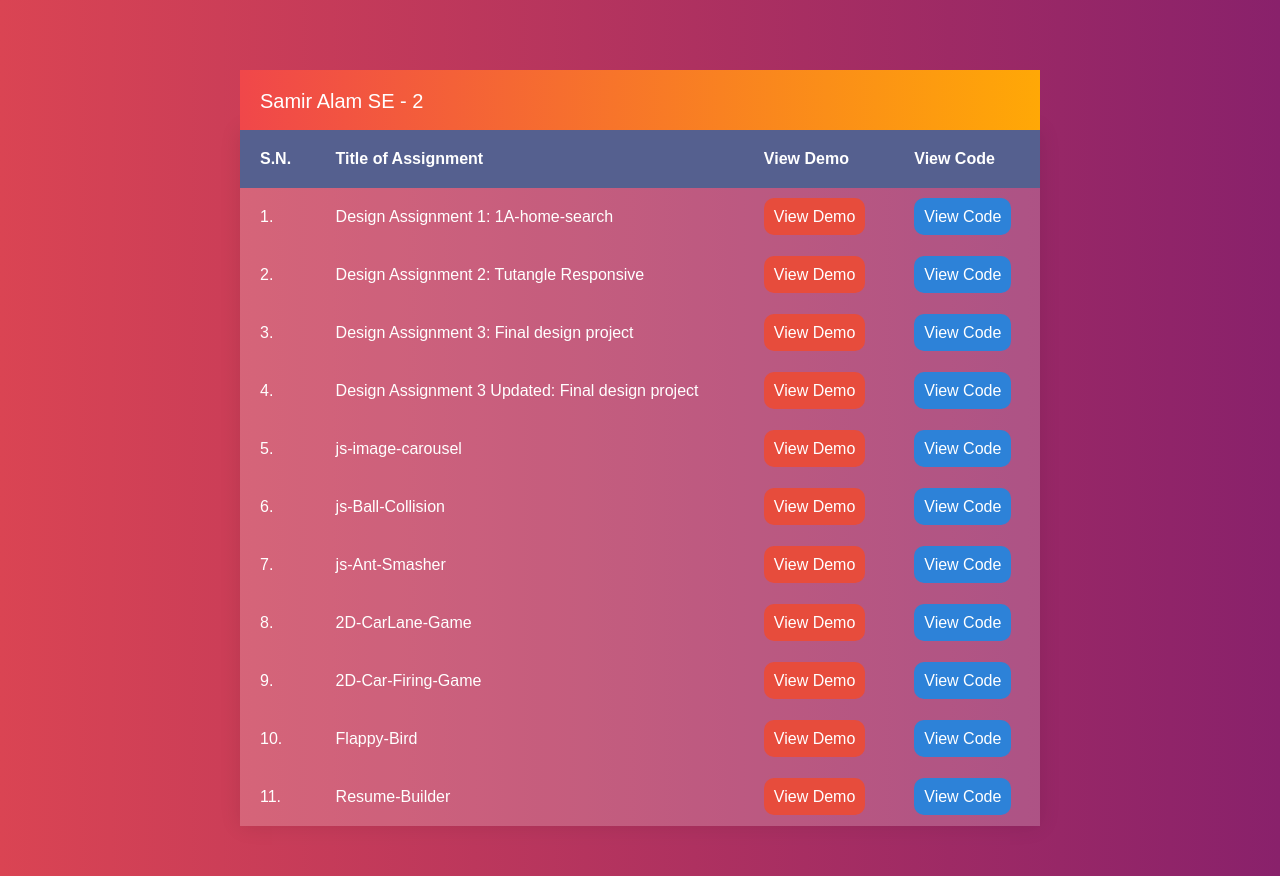
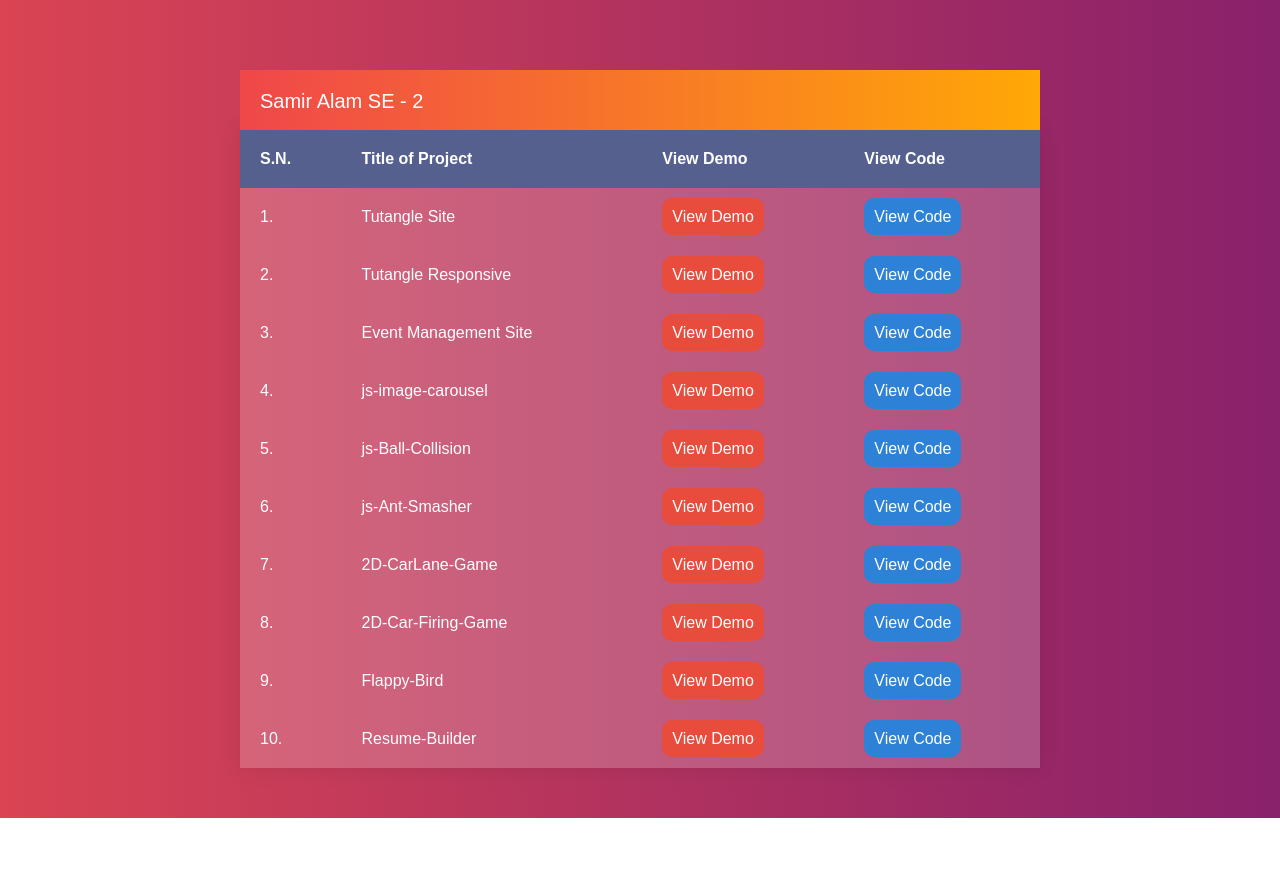
Before and after one commit to itsmesamir/samir.github.io, a plain HTML site: page index.html in a window 1280 px wide. After the commit the page ends 818 px from the top, so only its background shows below. Drawn offline with Linux system fonts and the light colour scheme.

```diff
--- a/index.html
+++ b/index.html
@@ -5,7 +5,7 @@
     <meta charset="UTF-8">
     <meta http-equiv="X-UA-Compatible" content="IE=edge">
     <meta name="viewport" content="width=device-width, initial-scale=1.0">
-    <title>Assignment Form</title>
+    <title>Projects</title>
     <link rel="stylesheet" href="./css/style.css">
 </head>
 
@@ -18,7 +18,7 @@
             <thead>
                 <tr>
                     <th>S.N.</th>
-                    <th>Title of Assignment</th>
+                    <th>Title of Project</th>
                     <th>View Demo</th>
                     <th>View Code</th>
                 </tr>
@@ -26,67 +26,61 @@
             <tbody>
                 <tr>
                     <td>1.</td>
-                    <td>Design Assignment 1: 1A-home-search</td>
+                    <td>Tutangle Site</td>
                     <td><a href="https://itsmesamir.github.io/tutangle_project/" class="demo">View Demo</a></td>
                     <td><a href="https://github.com/itsmesamir/tutangle_project" class="code">View Code</a></td>
                 </tr>
 
                 <tr>
                     <td>2.</td>
-                    <td>Design Assignment 2: Tutangle Responsive</td>
+                    <td>Tutangle Responsive</td>
                     <td><a href="https://itsmesamir.github.io/tutangle-responsive-project/" class="demo">View Demo</a></td>
                     <td><a href="https://github.com/itsmesamir/tutangle-responsive-project" class="code">View Code</a></td>
                 </tr>
                 <tr>
                     <td>3.</td>
-                    <td>Design Assignment 3: Final design project</td>
-                    <td><a href="https://itsmesamir.github.io/final-design-project/" class="demo">View Demo</a></td>
-                    <td><a href="https://github.com/itsmesamir/final-design-project" class="code">View Code</a></td>
-                </tr>
-                <tr>
-                    <td>4.</td>
-                    <td>Design Assignment 3 Updated: Final design project</td>
+                    <td>Event Management Site</td>
                     <td><a href="https://itsmesamir.github.io/final-design-project-updated/" class="demo">View Demo</a></td>
                     <td><a href="https://github.com/itsmesamir/final-design-project-updated" class="code">View Code</a></td>
                 </tr>
                 <tr>
-                    <td>5.</td>
+                    <td>4.</td>
                     <td>js-image-carousel</td>
                     <td><a href="https://itsmesamir.github.io/js-image-carousel/" class="demo">View Demo</a></td>
                     <td><a href="https://github.com/itsmesamir/js-image-carousel" class="code">View Code</a></td>
                 </tr>
                 <tr>
-                    <td>6.</td>
+                    <td>5.</td>
                     <td>js-Ball-Collision</td>
                     <td><a href="https://itsmesamir.github.io/js-ball-collision/" class="demo">View Demo</a></td>
                     <td><a href="https://github.com/itsmesamir/js-ball-collision" class="code">View Code</a></td>
                 </tr>
                 <tr>
-                    <td>7.</td>
+                    <td>6.</td>
                     <td>js-Ant-Smasher</td>
                     <td><a href="https://itsmesamir.github.io/js-ant-smasher/" class="demo">View Demo</a></td>
                     <td><a href="https://github.com/itsmesamir/js-ant-smasher" class="code">View Code</a></td>
                 </tr>
                 <tr>
-                    <td>8.</td>
+                    <td>7.</td>
                     <td>2D-CarLane-Game</td>
                     <td><a href="https://itsmesamir.github.io/2D-CarLane-Game/" class="demo">View Demo</a></td>
                     <td><a href="https://github.com/itsmesamir/2D-CarLane-Game" class="code">View Code</a></td>
                 </tr>
                 <tr>
-                    <td>9.</td>
+                    <td>8.</td>
                     <td>2D-Car-Firing-Game</td>
                     <td><a href="https://itsmesamir.github.io/2D-Car-Firing-Game/" class="demo">View Demo</a></td>
                     <td><a href="https://github.com/itsmesamir/2D-Car-Firing-Game" class="code">View Code</a></td>
                 </tr>
                 <tr>
-                    <td>10.</td>
+                    <td>9.</td>
                     <td>Flappy-Bird</td>
                     <td><a href="https://itsmesamir.github.io/flappy-bird/" class="demo">View Demo</a></td>
                     <td><a href="https://github.com/itsmesamir/flappy-bird" class="code">View Code</a></td>
                 </tr>
                 <tr>
-                    <td>11.</td>
+                    <td>10.</td>
                     <td>Resume-Builder</td>
                     <td><a href="https://itsmesamir.github.io/resume-builder/" class="demo">View Demo</a></td>
                     <td><a href="https://github.com/itsmesamir/resume-builder" class="code">View Code</a></td>
```
